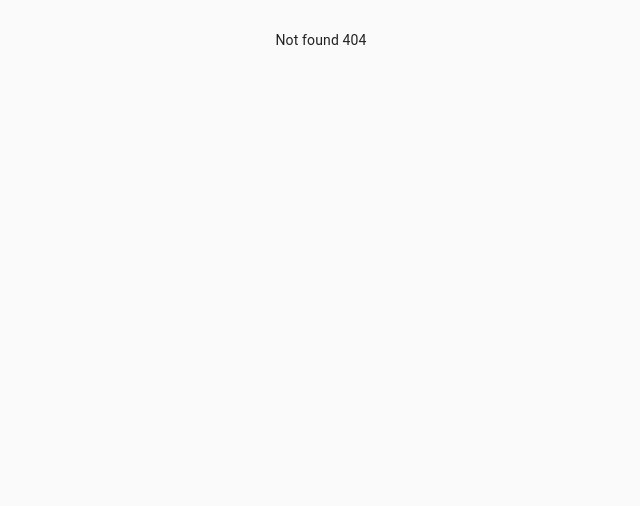
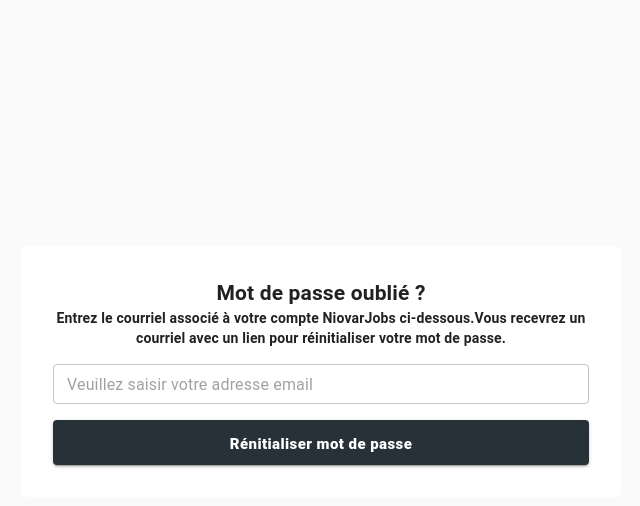
Before and after one commit to chatpta/ui-starter-react, a React (Create React App) app: page /recover in a window 1280 px wide. Before the commit this address had no page. Shown: the top 506 px of the page, without its empty margins (319-959 px from the left). Built offline with nearby package versions, Linux system fonts and the light colour scheme; what @chatpta/redux-store-utility would draw is missing.

Commit message:
forget password is added

```diff
--- a/src/pages/authPages/login/LoginElement.js
+++ b/src/pages/authPages/login/LoginElement.js
@@ -80,7 +80,7 @@ function LoginElement( props ) {
                             /> }
                             label="Remember me"
                         />
-                        <Link to={ "/forgot-password" } style={ { textDecoration: 'none' } }>
+                        <Link to={ "/recover" } style={ { textDecoration: 'none' } }>
                             <p className={ classes.forgotPassword }>Forgot password?</p>
                         </Link>
                     </div>
--- /dev/null
+++ b/src/pages/authPages/recover/RecoverElement.js
@@ -0,0 +1,48 @@
+import React from "react";
+import TextField from '@material-ui/core/TextField';
+import Button from '@material-ui/core/Button';
+import { Hidden } from "@material-ui/core";
+import useRecoverElementStyle from "./RecoverElementStyle";
+
+
+function RecoverElement() {
+    const classes = useRecoverElementStyle();
+
+    return (
+        <div>
+            <div className={ classes.root }>
+                <div className={ classes.innerContainer }>
+                    <div className={ classes.contactFormContainer }>
+                        <h2 className={ classes.title }>Mot de passe oublié ?</h2>
+                        <h4 className={ classes.title }>
+                            Entrez le courriel associé à votre compte NiovarJobs ci-dessous.
+                            <Hidden xsDown>
+                                Vous recevrez un courriel avec un lien pour réinitialiser votre mot de passe.
+                            </Hidden>
+                        </h4>
+                        <TextField
+                            id="email"
+                            variant="outlined"
+                            placeholder={ "Veuillez saisir votre adresse email" }
+                            color="primary"
+                            size={ "small" }
+                            fullWidth
+                            className={ classes.textField }
+                        />
+                        <Button
+                            variant="contained"
+                            color="primary"
+                            className={ classes.sendButton }
+                            size={ "large" }
+                            fullWidth
+                        >
+                            Rénitialiser mot de passe
+                        </Button>
+                    </div>
+                </div>
+            </div>
+        </div>
+    );
+}
+
+export default RecoverElement;
--- /dev/null
+++ b/src/pages/authPages/recover/RecoverElementPage.js
@@ -0,0 +1,23 @@
+import { connect } from "react-redux";
+import reduxStoreUtility from "@chatpta/redux-store-utility";
+import RecoverElement from "./RecoverElement";
+
+
+const prsAct = reduxStoreUtility.createAsyncActions( "User" );
+const userFetch = dispatch => request => dispatch( prsAct.userFetch( request ) );
+
+const mapStateToProps = state => {
+    return {
+        user: state.user,
+    };
+};
+
+const mapDispatchToProps = dispatch => {
+    return {
+        userFetch: userFetch( dispatch )
+    };
+};
+
+const LoginPage = connect( mapStateToProps, mapDispatchToProps )( RecoverElement );
+
+export default LoginPage;
--- /dev/null
+++ b/src/pages/authPages/recover/RecoverElementStyle.js
@@ -0,0 +1,86 @@
+import { makeStyles } from "@material-ui/core/styles";
+
+const useRecoverElementStyle = makeStyles( theme => ( {
+    root: {
+        backgroundColor: theme.palette.background,
+        marginTop: theme.dimensions.topBarHeight,
+        minHeight: 200,
+        '@media (min-width: 700px)': {
+            padding: theme.spacing( 16 ),
+        },
+        '@media (min-width: 1024px)': {
+            padding: theme.spacing( 20 ),
+        },
+        '@media (min-width: 1800px)': {
+            padding: theme.spacing( 30 ),
+        },
+    },
+    innerContainer: {
+        maxWidth: theme.dimensions.fullWidth,
+        padding: theme.spacing( 2 ),
+        margin: "auto",
+        '@media (min-width: 660px)': {
+            display: "flex",
+            flexFlow: "row",
+            paddingBottom: theme.spacing( 2 ),
+        }
+    },
+    contactFormContainer: {
+        margin: "auto",
+        backgroundColor: "white",
+        padding: theme.spacing( 4 ),
+        borderRadius: "6px",
+        minHeight: 200,
+        maxWidth: 600,
+        '&>*': {
+            margin: 0,
+        },
+        '@media (min-width: 760px)': {
+            order: 2,
+            padding: theme.spacing( 4 ),
+            // paddingTop: theme.spacing(4),
+        }
+    },
+    title: {
+        textAlign: "center",
+    },
+    createAccount: {
+        color: theme.palette.primary.main,
+        cursor: "pointer",
+    },
+    topButtonRow: {
+        marginTop: theme.spacing( 2 ),
+        display: "flex",
+        justifyContent: "space-between",
+        '&>*': {
+            width: "45%",
+            flexGrow: 5,
+        },
+    },
+    space: {
+        flexGrow: 1,
+        width: theme.spacing( 1 ),
+    },
+    textField: {
+        marginTop: theme.spacing( 2 ),
+    },
+    rememberLine: {
+        display: "flex",
+        flexFlow: "row",
+    },
+    forgotPassword: {
+        color: theme.palette.primary.main,
+        cursor: "pointer",
+    },
+    sendButton: {
+        color: "white",
+        textTransform: "none",
+        fontWeight: 800,
+        marginTop: theme.spacing( 2 ),
+        '&>span': {
+            paddingTop: theme.spacing( 0.4 ),
+        }
+    },
+} ) );
+
+export default useRecoverElementStyle;
--- a/src/router/DefaultRouter.js
+++ b/src/router/DefaultRouter.js
@@ -6,6 +6,7 @@ import {
 } from "react-router-dom";
 import LoginPage from "../pages/authPages/login/LoginPage";
 import CreateAccountPage from "../pages/authPages/register/CreateAccountPage";
+import RecoverElementPage from "../pages/authPages/recover/RecoverElementPage";
 
 
 // Lazy load pages
@@ -23,6 +24,7 @@ function AppRouter() {
                     <Route path="users" element={ <UsersPage/> }/>
                     <Route path="login" element={ <LoginPage/> }/>
                     <Route path="register" element={ <CreateAccountPage/> }/>
+                    <Route path="recover" element={ <RecoverElementPage/> }/>
                     <Route path="items" element={ <ItemsPage/> }/>
                     <Route path="*" element={ <NotFoundPage/> }/>
                 </Routes>
--- a/src/theme/appTheme.js
+++ b/src/theme/appTheme.js
@@ -15,6 +15,7 @@ const appTheme = createTheme( {
         fullWidth: "1200px",
         mediumWidth: "900px",
         smallWidth: "600px",
+        topBarHeight: 70,
     },
 } );
 
```
